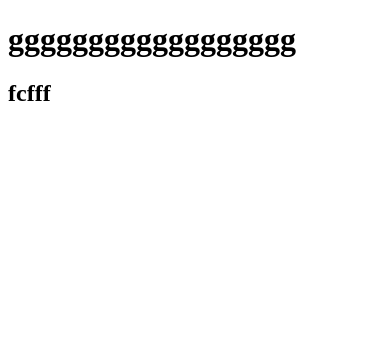
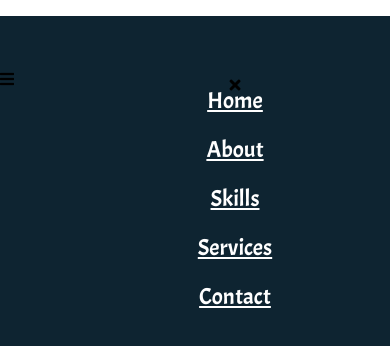
Before and after one commit to Atkiya-Fairuz/-newdeveloper-portfolio, a plain HTML site: page index.html in a window 390 px wide. Drawn offline with Linux system fonts and the light colour scheme.

Commit message:
one third

```diff
--- a/index.html
+++ b/index.html
@@ -5,12 +5,44 @@
     <meta charset="UTF-8">
     <meta http-equiv="X-UA-Compatible" content="IE=edge">
     <meta name="viewport" content="width=device-width, initial-scale=1.0">
-    <title>Document</title>
+    <title>Personal Portfolio</title>
+    <!-- Connecting To CSS File -->
+    <link rel="stylesheet" href="style.css">
+    <!-- Fontawesome CDN Link -->
+    <link rel="stylesheet" href="https://use.fontawesome.com/releases/v5.15.4/css/all.css"
+        integrity="sha384-DyZ88mC6Up2uqS4h/KRgHuoeGwBcD4Ng9SiP4dIRy0EXTlnuz47vAwmeGwVChigm" crossorigin="anonymous">
 </head>
 
 <body>
-    <h1>gggggggggggggggggg</h1>
-    <h2>fcfff</h2>
+    <!-- Navigation Menu Start -->
+    <nav>
+        <div class="navbar">
+            <div class="logo"><a href="#">Portfolio</a></div>
+            <ul class="menu">
+                <li><a href="#">Home</a></li>
+                <li><a href="#">About</a></li>
+                <li><a href="#">Skills</a></li>
+                <li><a href="#">Services</a></li>
+                <li><a href="#">Contact</a></li>
+
+                <div class="cancel-btn">
+                    <i class="fas fa-times"></i>
+                </div>
+            </ul>
+            <div class="media-icons">
+                <a href="#"><i class="fab fa-facebook"></i></a>
+                <a href="#"><i class="fab fa-twitter"></i></a>
+                <a href="#"><i class="fab fa-instagram"></i></a>
+
+            </div>
+
+        </div>
+
+        <div class="menu-btn">
+            <i class="fas fa-bars"></i>
+        </div>
+
+    </nav>
 </body>
 
 </html>
--- /dev/null
+++ b/style.css
@@ -0,0 +1,84 @@
+/* Google Font CDN Link */
+@import url('https://fonts.googleapis.com/css2?family=Acme&display=swap');
+body{
+
+    margin: 0;
+    padding: 0;
+    box-sizing: border-box;
+    text-decoration: none;
+}
+
+/* Navigation Menu CSS */
+nav{
+    position: fixed;
+    width: 100%;
+    padding: 20px 0;
+    font-family:  'Acme', sans-serif;
+    text-decoration: none;
+}
+nav .navbar{
+    width:  90%;
+
+    margin: auto;
+    display: flex;
+    align-items: center;
+    justify-content: space-between;
+
+
+}
+nav .navbar .logo a{
+    font-size: 40px;
+    font-weight: 500;
+    color: brown;
+    text-decoration: none;
+}
+nav .navbar .menu{
+    display: flex;
+
+}
+nav .navbar .menu li{
+    margin: 0 8px;
+    list-style: none;
+
+}
+.navbar .menu li{
+    font-size: 18px;
+    font-size: 500;
+    color: brown;
+
+}
+.navbar .media-icons a{
+    font-size: 18px;
+    margin: 0 6px;
+    color: brown;
+}
+
+/* Side Navigation Button Menu */
+nav .menu-btn, .navbar .cancel-btn{
+    position: absolute;
+}
+
+/* Responsive Media Query CSS */
+@media (max-width: 750px){
+    nav .navbar .menu{
+        position: absolute;
+        left: 0;
+        top: 0;
+        height: 100vh;
+        max-width: 400px;
+        width: 100%;
+        background: #0E2431;
+        flex-direction: column;
+        align-items: center;
+        padding-top: 60px;
+    }
+    .navbar .menu li a{
+        display: block;
+        margin: 10px 0;
+        font-size: 23px;
+        color: #FFF;
+    }
+    .navbar .media-icons a{
+        display: none;
+    }
+}
```
